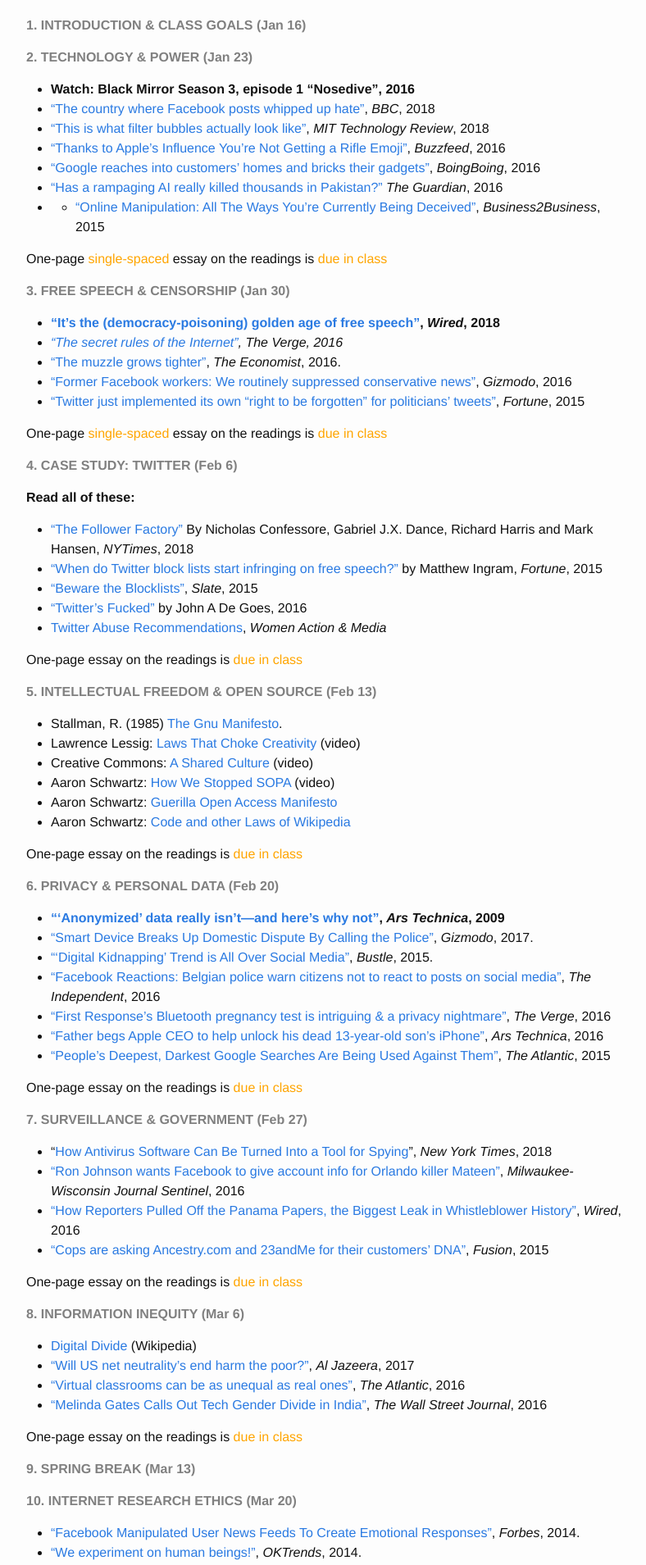
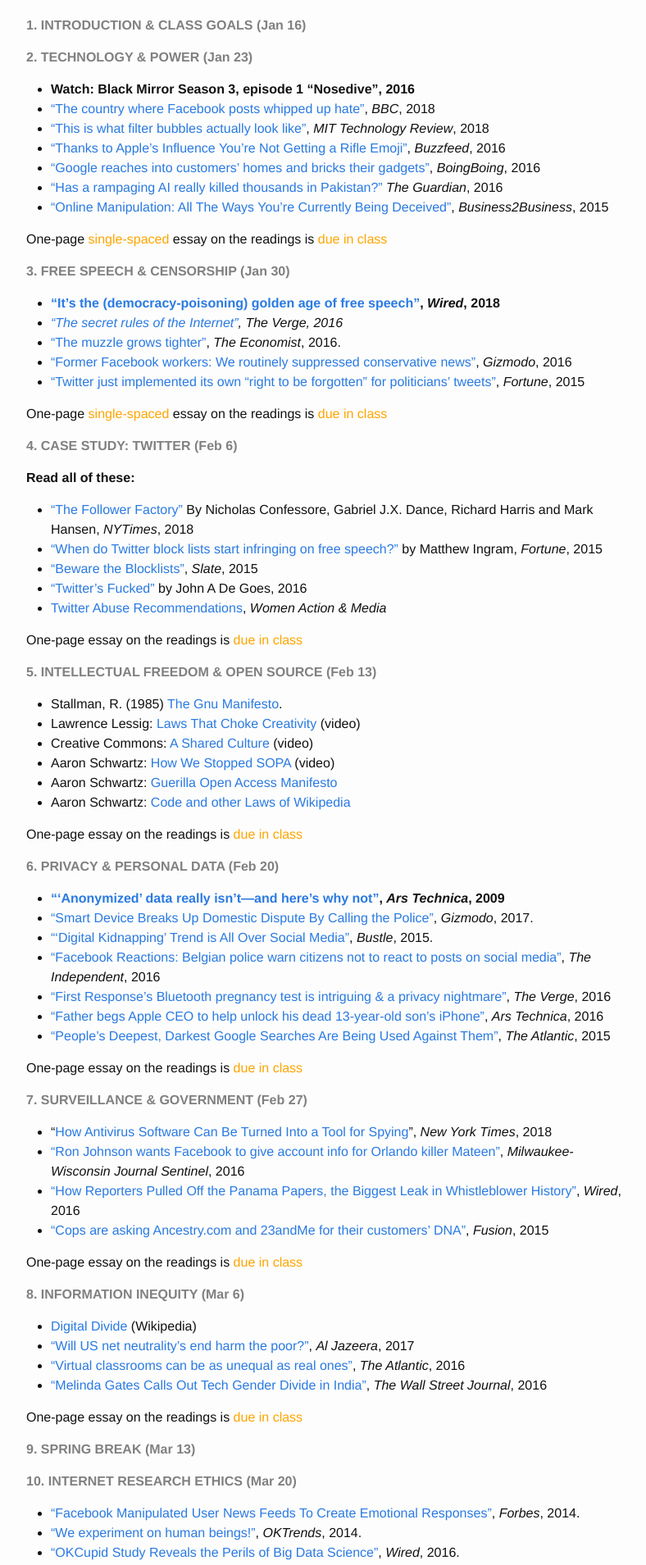
Before and after one commit to marinkala/marinkala.github.com, a Jekyll site: the page built from CS293Sp2019.md, in a window 1280 px wide. Shown: the part 491-2400 px from the top of the page at 82% size, without its empty margins (238-1026 px from the left). Built offline with Jekyll 4.4.1, drawn with Linux system fonts in a browser that asks for light colours; our own code applies the rules of GitHub Pages for plain Markdown files.

Commit message:
updated ethics

```diff
--- a/CS293Sp2019.md
+++ b/CS293Sp2019.md
@@ -33,7 +33,7 @@
 * [“Thanks to Apple’s Influence You’re Not Getting a Rifle Emoji”](https://www.buzzfeed.com/charliewarzel/thanks-to-apples-influence-youre-not-getting-a-rifle-emoji), *Buzzfeed*, 2016
 * [“Google reaches into customers’ homes and bricks their gadgets”](https://boingboing.net/2016/04/05/google-reaches-into-customers.html), *BoingBoing*, 2016
 * [“Has a rampaging AI really killed thousands in Pakistan?”](https://www.theguardian.com/science/the-lay-scientist/2016/feb/18/has-a-rampaging-ai-algorithm-really-killed-thousands-in-pakistan) *The Guardian*, 2016
-* * [“Online Manipulation: All The Ways You’re Currently Being Deceived”](http://www.business2community.com/online-marketing/online-manipulation-all-the-ways-youre-currently-being-deceived-01382966#uMOyRcfBuHuw6AQO.97), *Business2Business*, 2015
+* [“Online Manipulation: All The Ways You’re Currently Being Deceived”](http://www.business2community.com/online-marketing/online-manipulation-all-the-ways-youre-currently-being-deceived-01382966#uMOyRcfBuHuw6AQO.97), *Business2Business*, 2015
 
 
 One-page <span style="color:orange">single-spaced</span> essay on the readings is <span style="color:orange">due in class</span>
```
